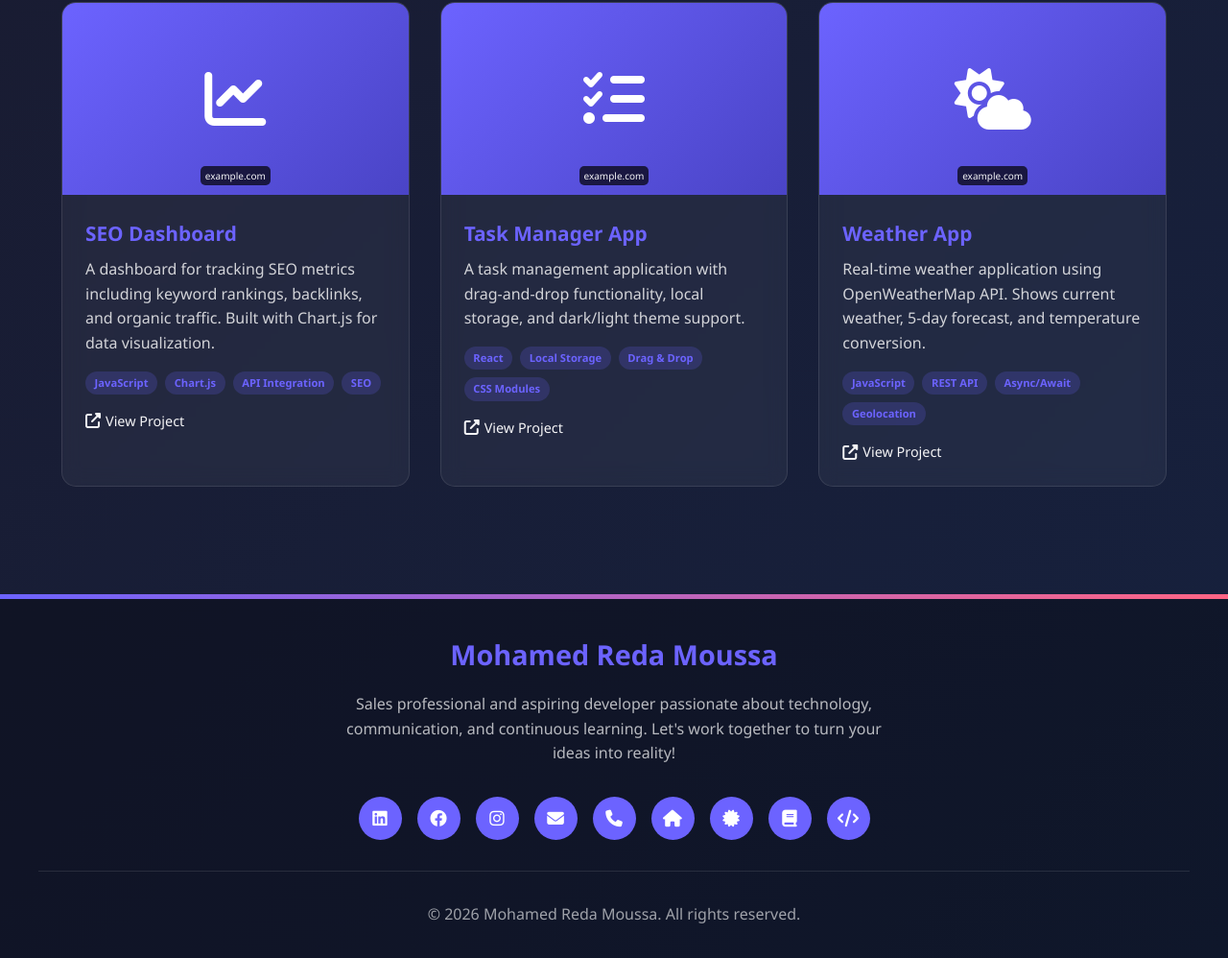
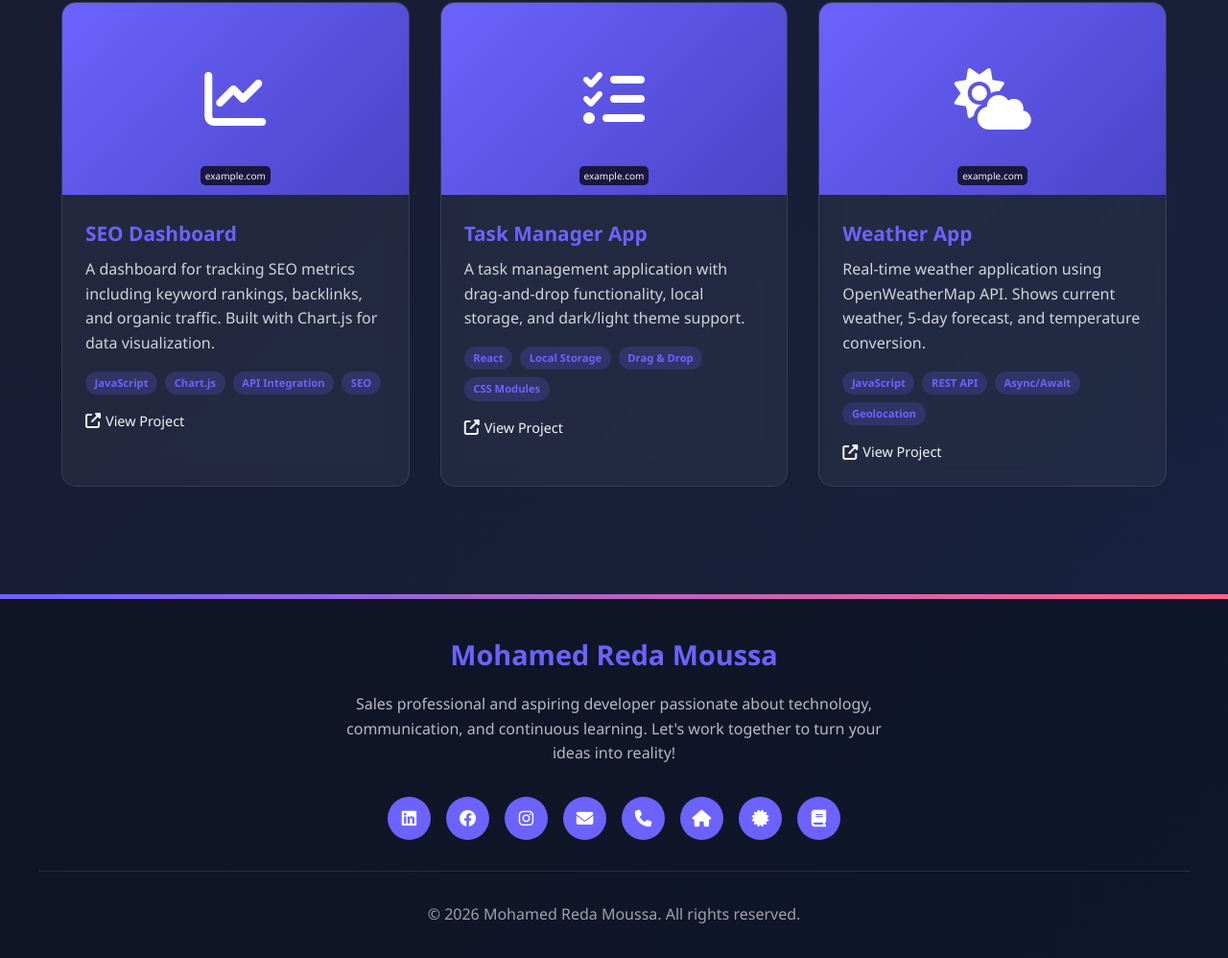
Before and after one commit to moo-galaxy/mohamed_moussa, a plain HTML site: page pages/projects.html in a window 1280 px wide. Shown: the part 871-1869 px from the top of the page at 96% size. Drawn offline with nearby package versions, Linux system fonts and the light colour scheme.

```diff
--- a/pages/projects.html
+++ b/pages/projects.html
@@ -199,9 +199,9 @@
                 <a href="books.html" class="social-link">
                     <i class="fas fa-book"></i>
                 </a>
-                <a href="books.html" class="social-link">
+                <!-- <a href="projects.html" class="social-link">
                     <i class="fas fa-code"></i>
-                </a>
+                </a> -->
             </div>
             <div class="footer-bottom">
                 <p>&copy; 2024 Mohamed Reda Moussa. All rights reserved.</p>
```
